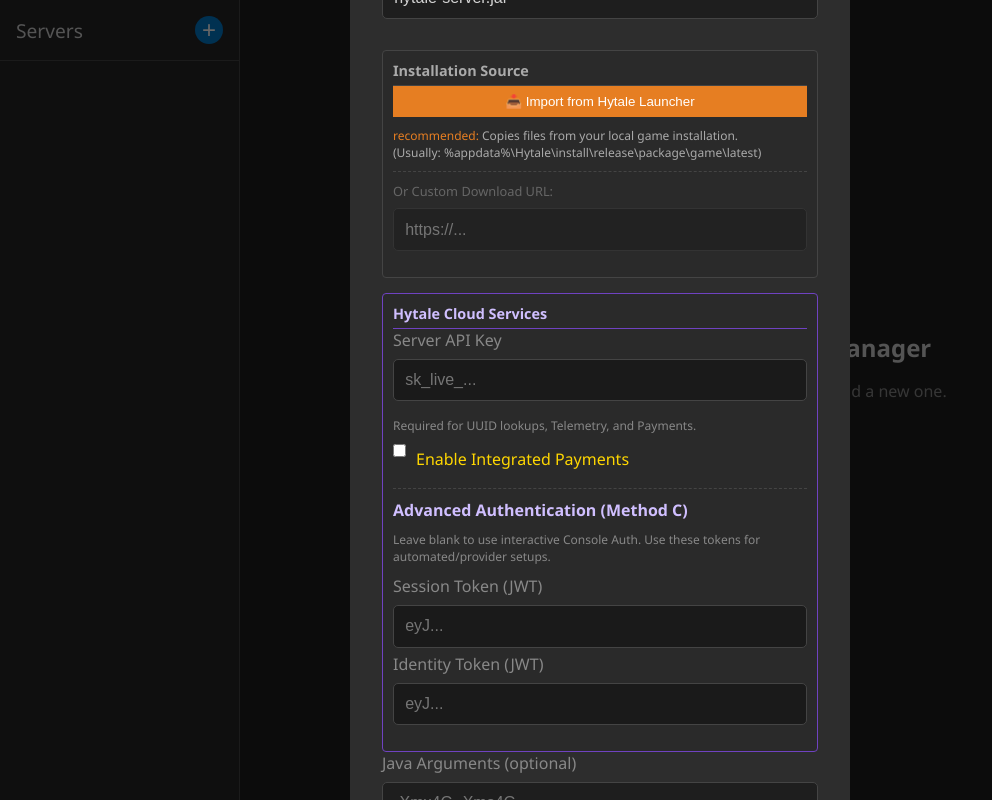
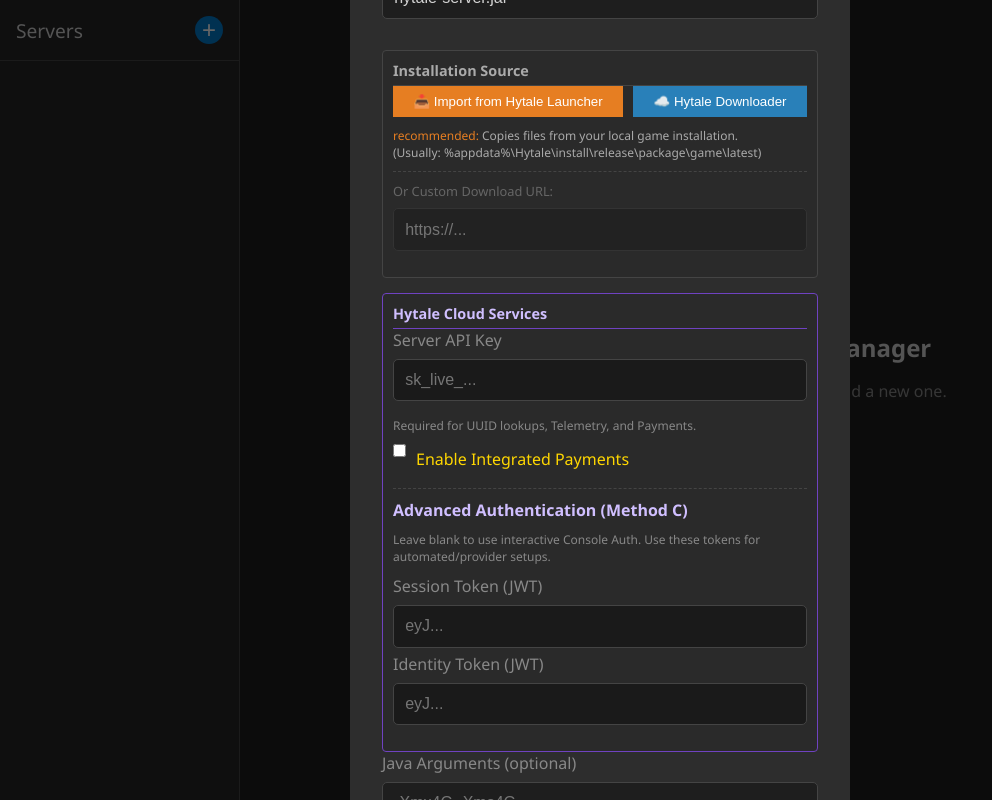
Before and after one commit to Danger0101/Hytale_Server_Manager_Windows_JH_Motic_ltd, an Electron app: page hytale-manager/index.html in a window 1200 px wide. Both pictures are taken after a click on the button "Add Your First Server". Shown: the whole page, without its empty margins (0-992 px from the left). Drawn offline with Linux system fonts and the light colour scheme; no server answers.

Commit message:
Update index.html

```diff
--- a/hytale-manager/index.html
+++ b/hytale-manager/index.html
@@ -83,6 +83,10 @@
                     <div style="display: flex; gap: 10px; margin-bottom: 10px;">
                         <button type="button" id="importFromLauncherBtn" style="background: #e67e22; color: white; border: none; padding: 8px 15px; cursor: pointer; flex-grow: 1;">
                             📥 Import from Hytale Launcher
+                        </button>
+
+                        <button type="button" id="installCliBtn" style="background: #2980b9; color: white; border: none; padding: 8px 15px; cursor: pointer; flex-grow: 1;">
+                            ☁️ Hytale Downloader
                         </button>
                     </div>
 
```
